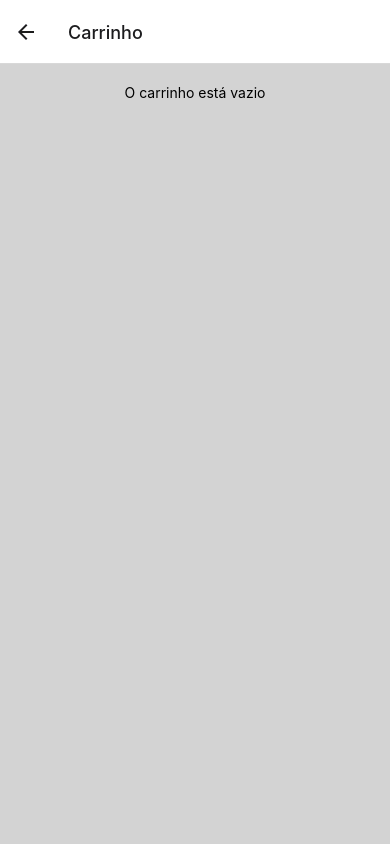
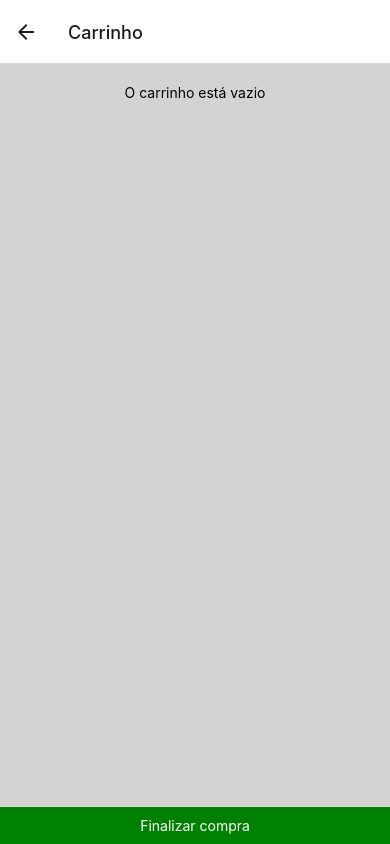
Before and after one commit to lppellin/rn-app-ecommerce, a React Native app: screen /Carrinho in a window 390 px wide. Built offline with nearby package versions, Linux system fonts and the light colour scheme.

Commit message:
add botao finalizar

```diff
--- a/src/screens/Carrinho.tsx
+++ b/src/screens/Carrinho.tsx
@@ -1,4 +1,4 @@
-import { SafeAreaView, ScrollView, StatusBar, StyleSheet, Text } from "react-native";
+import { SafeAreaView, ScrollView, StatusBar, StyleSheet, Text, TouchableOpacity } from "react-native";
 import { useCart } from "../context/CarrinhoContext";
 import ProductCart from "../components/CarrinhoCard";
 
@@ -23,6 +23,13 @@ export default function Carrinho() {
                     <Text style={{ textAlign: 'center', marginTop: 20 }}>O carrinho está vazio</Text>
                 )}
             </ScrollView>
+
+            <TouchableOpacity
+                style={{ padding: 10, backgroundColor: 'green', width: '100%' }}
+            >
+                <Text style={{ color: 'white', textAlign: 'center' }}>Finalizar compra</Text>
+
+            </TouchableOpacity>
         </SafeAreaView>
     );
 }
```
